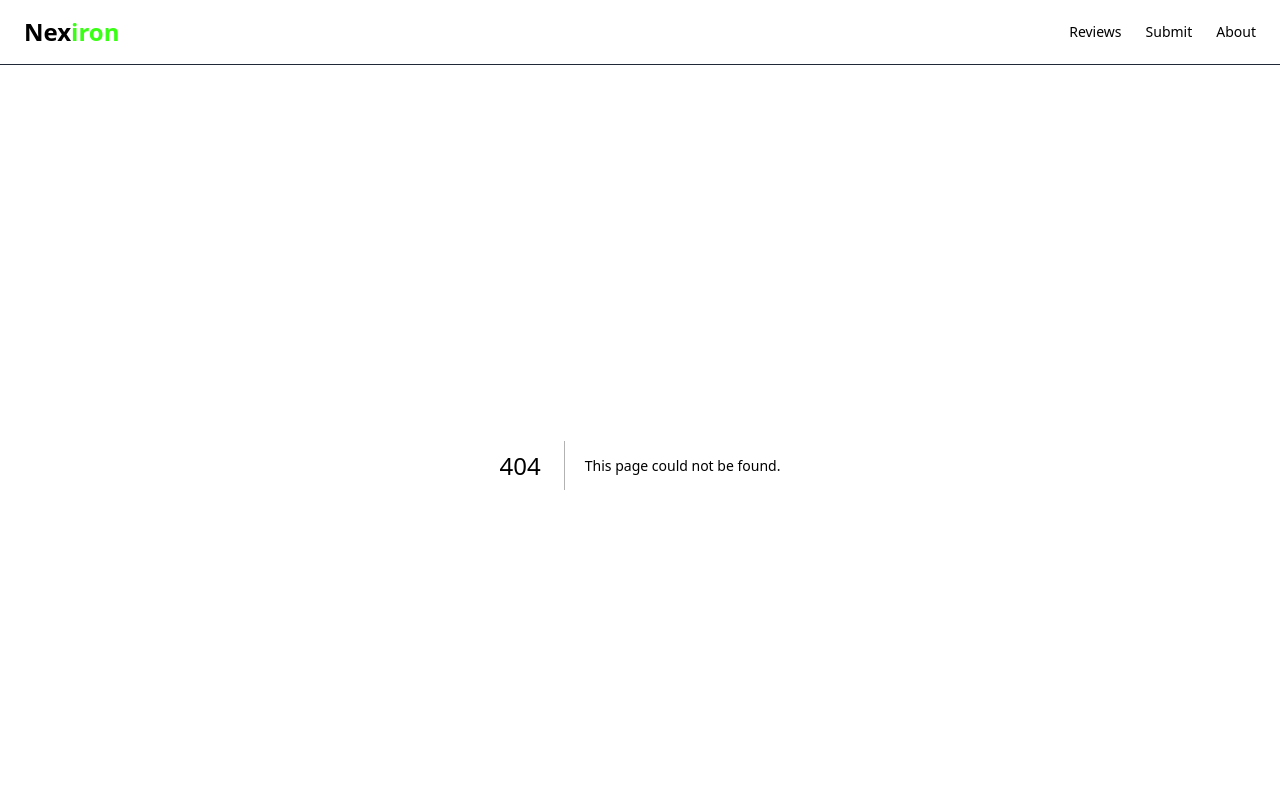
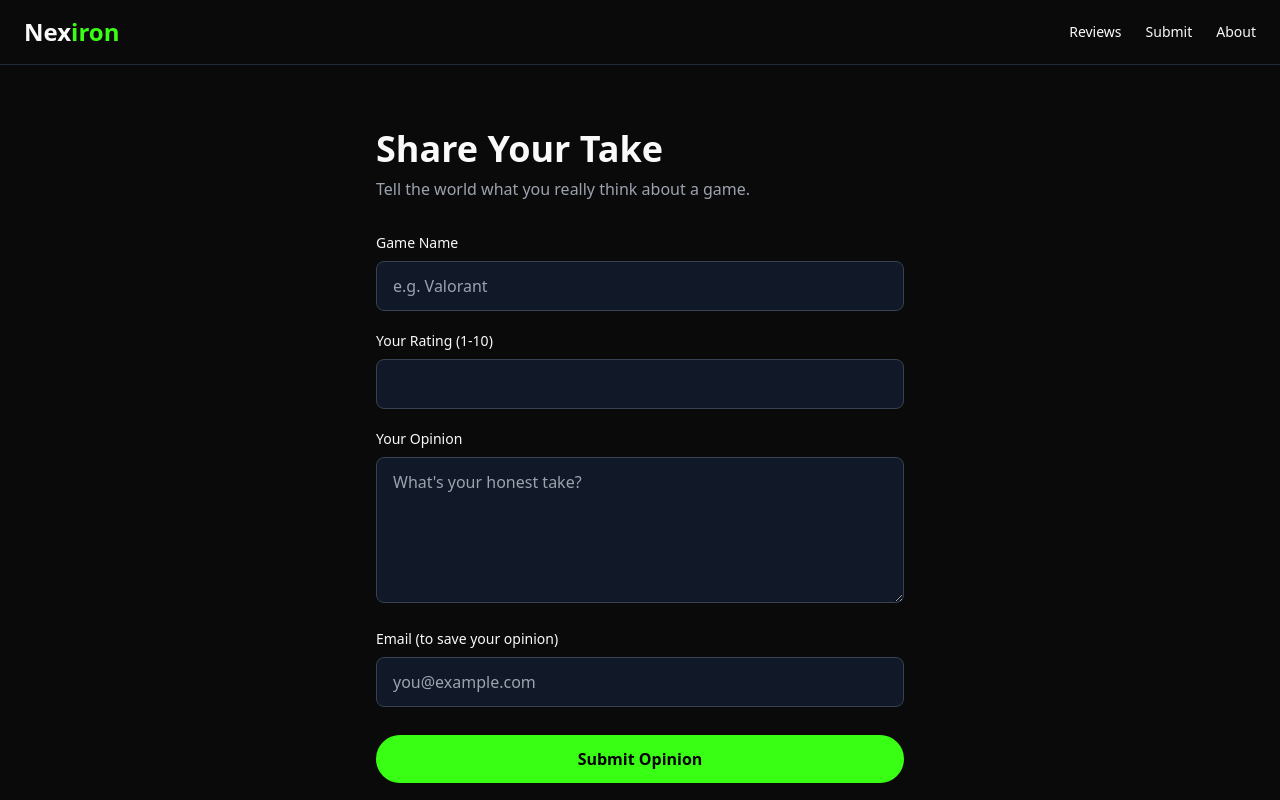
Before and after one commit to Utkarsh1912-ind/Nexiron-, a Next.js app: page /submit in a window 1280 px wide. Before the commit this address had no page. Shown: the top 800 px of the page. Built offline with nearby package versions, Linux system fonts and the light colour scheme.

Commit message:
Create pages/submit.js

```diff
--- /dev/null
+++ b/pages/submit.js
@@ -0,0 +1,56 @@
+export default function Submit() {
+  return (
+    <div className="max-w-xl mx-auto px-6 py-16">
+      <h1 className="text-4xl font-bold mb-2">Share Your Take</h1>
+      <p className="text-gray-400 mb-8">
+        Tell the world what you really think about a game.
+      </p>
+
+      <form className="flex flex-col gap-5">
+        <div>
+          <label className="block mb-2 text-sm">Game Name</label>
+          <input
+            type="text"
+            placeholder="e.g. Valorant"
+            className="w-full bg-gray-900 border border-gray-700 rounded-lg px-4 py-3 focus:outline-none focus:border-neon"
+          />
+        </div>
+
+        <div>
+          <label className="block mb-2 text-sm">Your Rating (1-10)</label>
+          <input
+            type="number"
+            min="1"
+            max="10"
+            className="w-full bg-gray-900 border border-gray-700 rounded-lg px-4 py-3 focus:outline-none focus:border-neon"
+          />
+        </div>
+
+        <div>
+          <label className="block mb-2 text-sm">Your Opinion</label>
+          <textarea
+            rows="5"
+            placeholder="What's your honest take?"
+            className="w-full bg-gray-900 border border-gray-700 rounded-lg px-4 py-3 focus:outline-none focus:border-neon"
+          ></textarea>
+        </div>
+
+        <div>
+          <label className="block mb-2 text-sm">Email (to save your opinion)</label>
+          <input
+            type="email"
+            placeholder="you@example.com"
+            className="w-full bg-gray-900 border border-gray-700 rounded-lg px-4 py-3 focus:outline-none focus:border-neon"
+          />
+        </div>
+
+        <button
+          type="submit"
+          className="bg-neon text-black font-semibold px-8 py-3 rounded-full hover:scale-105 transition mt-2"
+        >
+          Submit Opinion
+        </button>
+      </form>
+    </div>
+  );
+}
```
